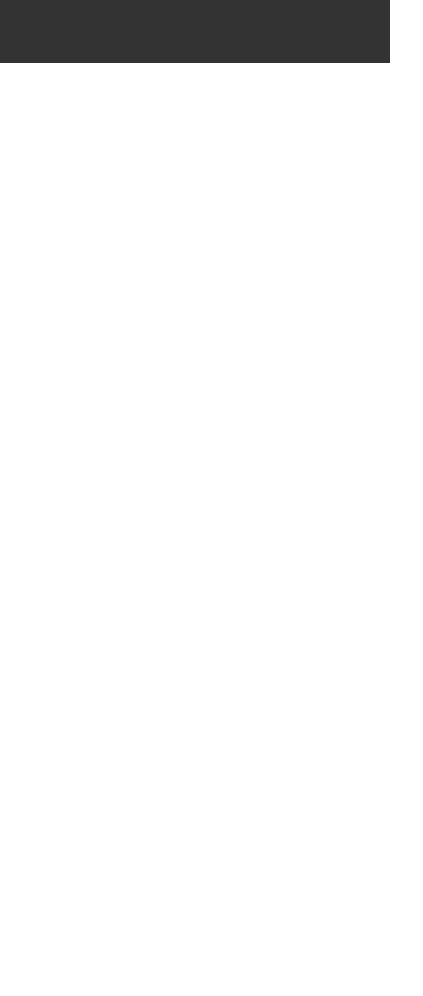
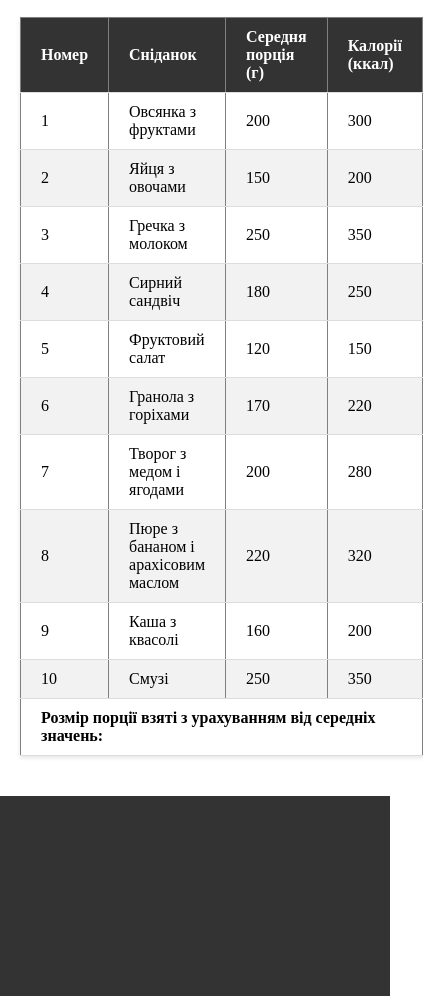
Before and after one commit to maxx964/food_diary, a plain HTML site: page dashboard.html in a window 390 px wide. Shown: the part 377-1373 px from the top of the page, 423 px wide, since content can reach past the window. Before the commit the page ends 844 px from the top, so only its background shows below. Drawn offline with Linux system fonts and the light colour scheme; a web font is replaced by a local one.

Commit message:
added new tablet

```diff
--- a/css/dashboard.css
+++ b/css/dashboard.css
@@ -47,6 +47,7 @@ body {
     padding: 0;
 }
 
+/* ============================================================ */
 /* Стилі для заголовка */
 header {
     background-color: #333;
@@ -79,10 +80,14 @@ nav a.active {
     box-shadow: 2px 3px 8px 1px rgb(45, 45, 45);
 }
 
+/* ============================================================= */
 /* Стилі для основного контенту */
 main {
     padding: 20px;
 }
+
+/* ====================================================================== */
+
 
 /* Стилі для статистики на дашборді */
 #statistics {
@@ -122,9 +127,50 @@ main {
         flex-direction: column;
     }
 
+}
 
+/* ======================================================== */
 
+h1 {
+    text-align: center;
+    color: #333;
+    padding: 20px;
 }
+
+table {
+    width: 80%;
+    margin: 20px auto;
+    border-collapse: collapse;
+    box-shadow: 0 2px 4px rgba(0, 0, 0, 0.1);
+    background-color: #fff;
+}
+
+th,
+td {
+    padding: 10px 20px;
+    text-align: left;
+    border-bottom: 1px solid #ddd;
+}
+
+th {
+    background-color: #333;
+    color: #fff;
+}
+
+tr:nth-child(even) {
+    background-color: #f2f2f2;
+}
+
+tr:hover {
+    background-color: #ddd;
+}
+
+@media (max-width: 768px) {
+    table {
+        width: 100%;
+    }
+}
+/* ================================================================== */
 /* Стилі для футера */
 footer {
     padding-top: 100px;
--- a/dashboard.html
+++ b/dashboard.html
@@ -30,7 +30,90 @@
       <a href="statistics.html">Статистика</a>
     </nav>
 
-    <main></main>
+    <main>
+      <h1>Список корисних сніданків</h1>
+
+      <table border="1">
+        <thead>
+          <tr>
+            <th>Номер</th>
+            <th>Сніданок</th>
+            <th>Середня порція (г)</th>
+            <th>Калорії (ккал)</th>
+          </tr>
+        </thead>
+        <tbody>
+          <tr>
+            <td>1</td>
+            <td>Овсянка з фруктами</td>
+            <td>200</td>
+            <td>300</td>
+          </tr>
+          <tr>
+            <td>2</td>
+            <td>Яйця з овочами</td>
+            <td>150</td>
+            <td>200</td>
+          </tr>
+          <tr>
+            <td>3</td>
+            <td>Гречка з молоком</td>
+            <td>250</td>
+            <td>350</td>
+          </tr>
+          <tr>
+            <td>4</td>
+            <td>Сирний сандвіч</td>
+            <td>180</td>
+            <td>250</td>
+          </tr>
+          <tr>
+            <td>5</td>
+            <td>Фруктовий салат</td>
+            <td>120</td>
+            <td>150</td>
+          </tr>
+          <tr>
+            <td>6</td>
+            <td>Гранола з горіхами</td>
+            <td>170</td>
+            <td>220</td>
+          </tr>
+          <tr>
+            <td>7</td>
+            <td>Творог з медом і ягодами</td>
+            <td>200</td>
+            <td>280</td>
+          </tr>
+          <tr>
+            <td>8</td>
+            <td>Пюре з бананом і арахісовим маслом</td>
+            <td>220</td>
+            <td>320</td>
+          </tr>
+          <tr>
+            <td>9</td>
+            <td>Каша з квасолі</td>
+            <td>160</td>
+            <td>200</td>
+          </tr>
+          <tr>
+            <td>10</td>
+            <td>Смузі</td>
+            <td>250</td>
+            <td>350</td>
+          </tr>
+        </tbody>
+
+        <tfoot>
+          <td colspan="4">
+            <strong
+              >Розмір порції взяті з урахуванням від середніх значень:</strong
+            >
+          </td>
+        </tfoot>
+      </table>
+    </main>
 
     <footer>
       <!-- Додайте інформацію в футер, якщо потрібно -->
```
